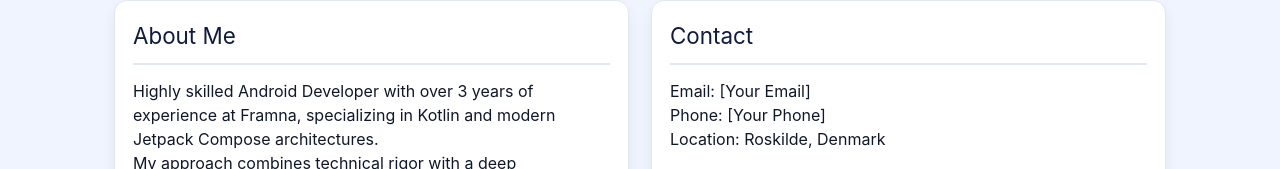
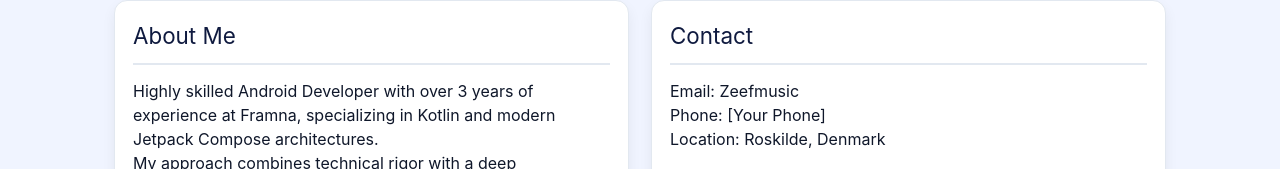
Before and after one commit to Zlatans3/zlatan-cv, a React (Vite) app: page / in a window 1280 px wide. Shown: the part 710-879 px from the top of the page. Built offline with nearby package versions, Linux system fonts and the light colour scheme.

Commit message:
Change about quickly

```diff
--- a/src/components/About.jsx
+++ b/src/components/About.jsx
@@ -9,7 +9,7 @@ export default function About() {
         </div>
         <div className="text-card">
           <h2>Contact</h2>
-          <p>Email: [Your Email]</p>
+          <p>Email: Zeefmusic</p>
           <p>Phone: [Your Phone]</p>
           <p>Location: Roskilde, Denmark</p>
         </div>
```
